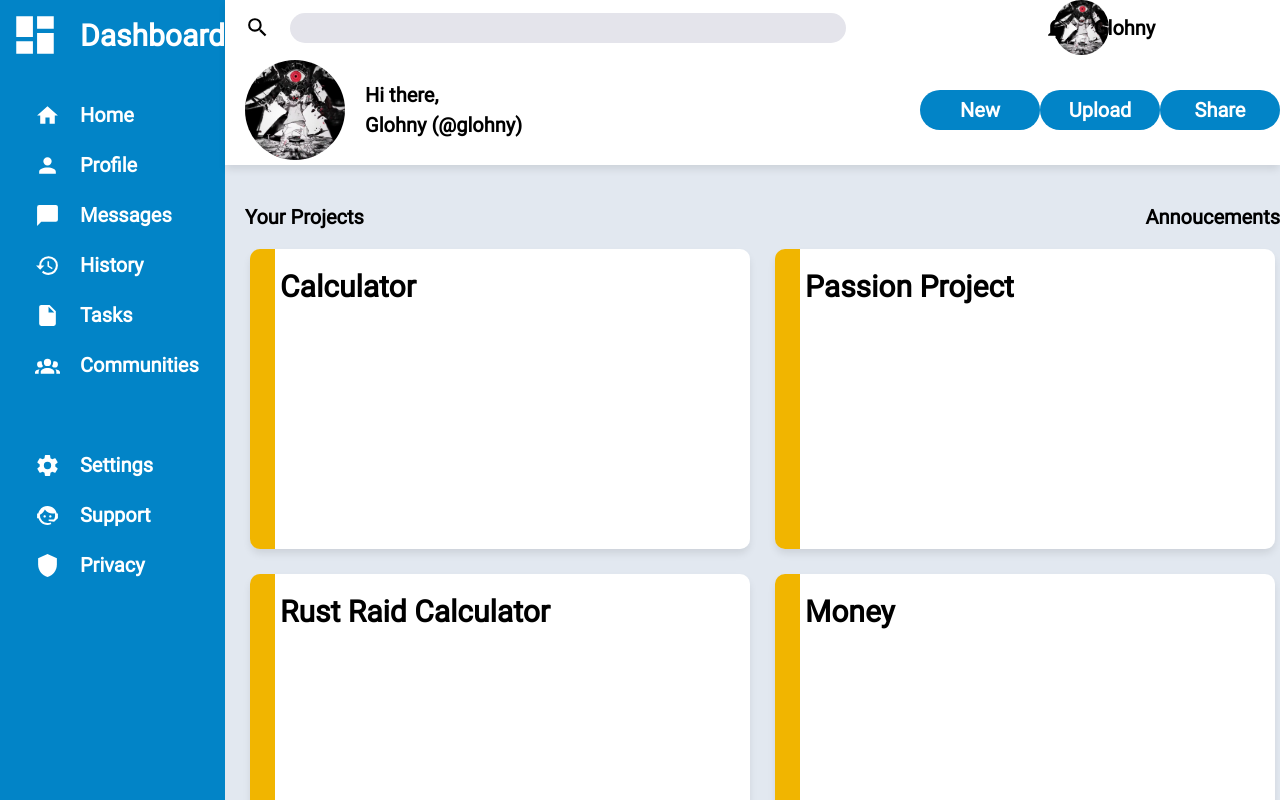
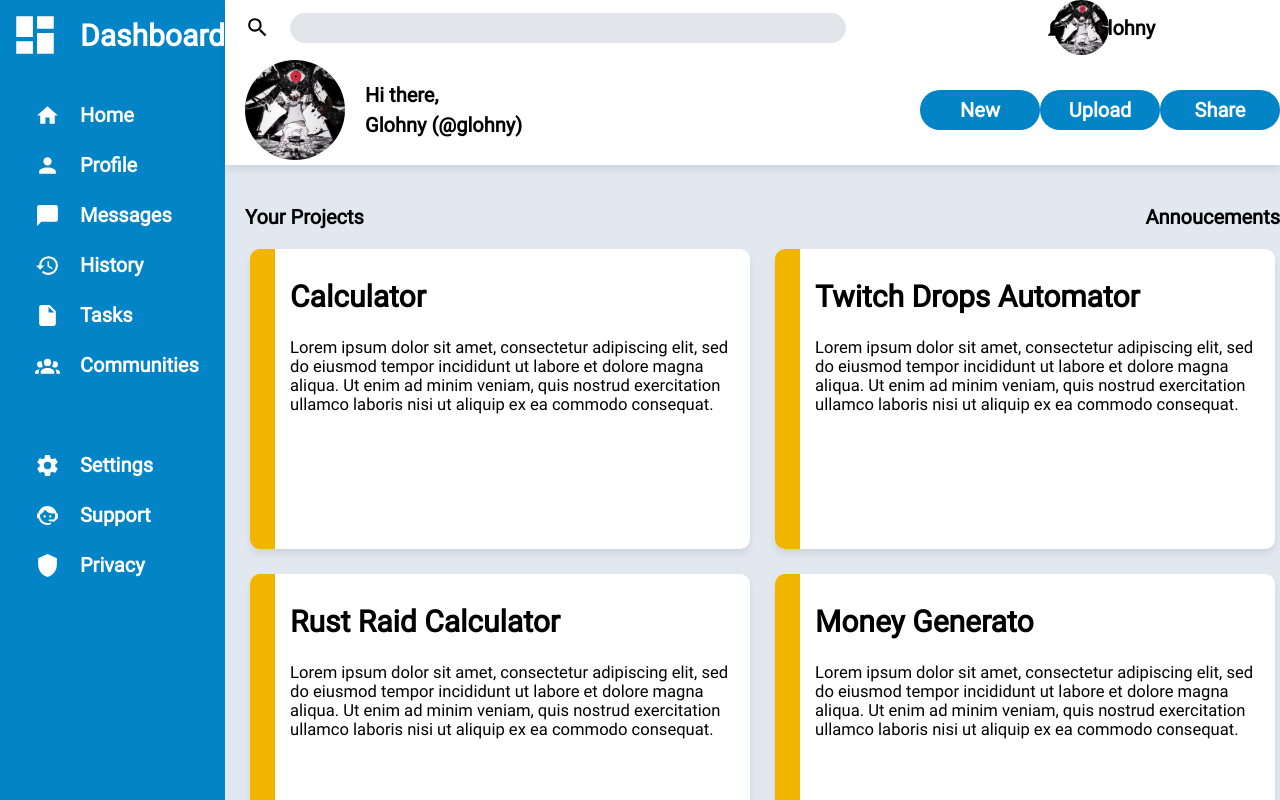
Before and after one commit to Glohny/Admin-Page, a plain HTML site: page index.html in a window 1280 px wide. Drawn offline with Linux system fonts and the light colour scheme.

Commit message:
Added words to project cards

```diff
--- a/index.html
+++ b/index.html
@@ -62,16 +62,16 @@
         </div>
         <div class = "ProjectContainer">
             <div class = "projects">
-                <h2> Calculator </h2>
+                <h2> Calculator </h2> <br> <h5 class = "SmallerText"> Lorem ipsum dolor sit amet, consectetur adipiscing elit, sed do eiusmod tempor incididunt ut labore et dolore magna aliqua. Ut enim ad minim veniam, quis nostrud exercitation ullamco laboris nisi ut aliquip ex ea commodo consequat. </h5>
             </div>
             <div class = "projects">
-                <h2> Passion Project</h2>
+                <h2> Twitch Drops Automator</h2> <br> <h5 class = "SmallerText"> Lorem ipsum dolor sit amet, consectetur adipiscing elit, sed do eiusmod tempor incididunt ut labore et dolore magna aliqua. Ut enim ad minim veniam, quis nostrud exercitation ullamco laboris nisi ut aliquip ex ea commodo consequat. </h5>
             </div>
             <div class = "projects">
-                <h2> Rust Raid Calculator </h2>
+                <h2> Rust Raid Calculator </h2> <br> <h5 class = "SmallerText"> Lorem ipsum dolor sit amet, consectetur adipiscing elit, sed do eiusmod tempor incididunt ut labore et dolore magna aliqua. Ut enim ad minim veniam, quis nostrud exercitation ullamco laboris nisi ut aliquip ex ea commodo consequat. </h5>
             </div>
             <div class = "projects">
-                <h2> Money </h2>
+                <h2> Money Generato </h2> <br> <h5 class = "SmallerText"> Lorem ipsum dolor sit amet, consectetur adipiscing elit, sed do eiusmod tempor incididunt ut labore et dolore magna aliqua. Ut enim ad minim veniam, quis nostrud exercitation ullamco laboris nisi ut aliquip ex ea commodo consequat. </h5>
             </div>
         </div>
     </div>
--- a/style.css
+++ b/style.css
@@ -194,6 +194,10 @@ body {
     width: 500px;
     border-radius: 10px;
     box-shadow: 0 5px 8px -1px rgba(0, 0, 0, 0.1);
-    padding-top: 20px;
-    padding-left: 30px;
+    padding-top: 30px;
+    padding-left: 40px;
 }
+
+.SmallerText {
+    font-weight: 500;
+}
```
